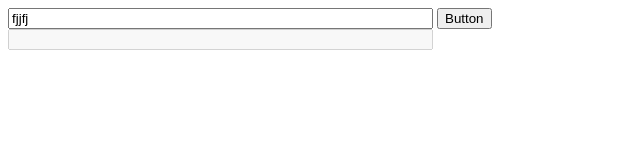
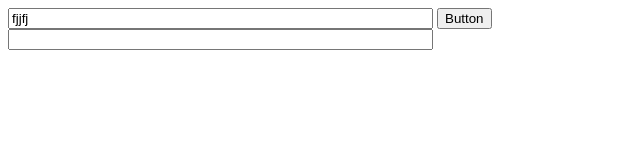
Before and after one commit to anait-at6/week3, a plain HTML site: page public_html/fetch/index.html in a window 1280 px wide. Shown: the whole page, without its empty margins (0-640 px from the left). Drawn offline with Linux system fonts and the light colour scheme.

Commit message:
Update index.html

```diff
--- a/public_html/fetch/index.html
+++ b/public_html/fetch/index.html
@@ -13,7 +13,7 @@ function getData(f) {
   <input id="inp" type=text name=textField size=50 value="fjjfj">
   <button id="bt" onClick="getData(this.form)"> Button</button>
   <div>
-   <input type=text name=passField size=50  disabled>
+   <input type=text name=passField size=50>
   </div>
 </form>
 
```
